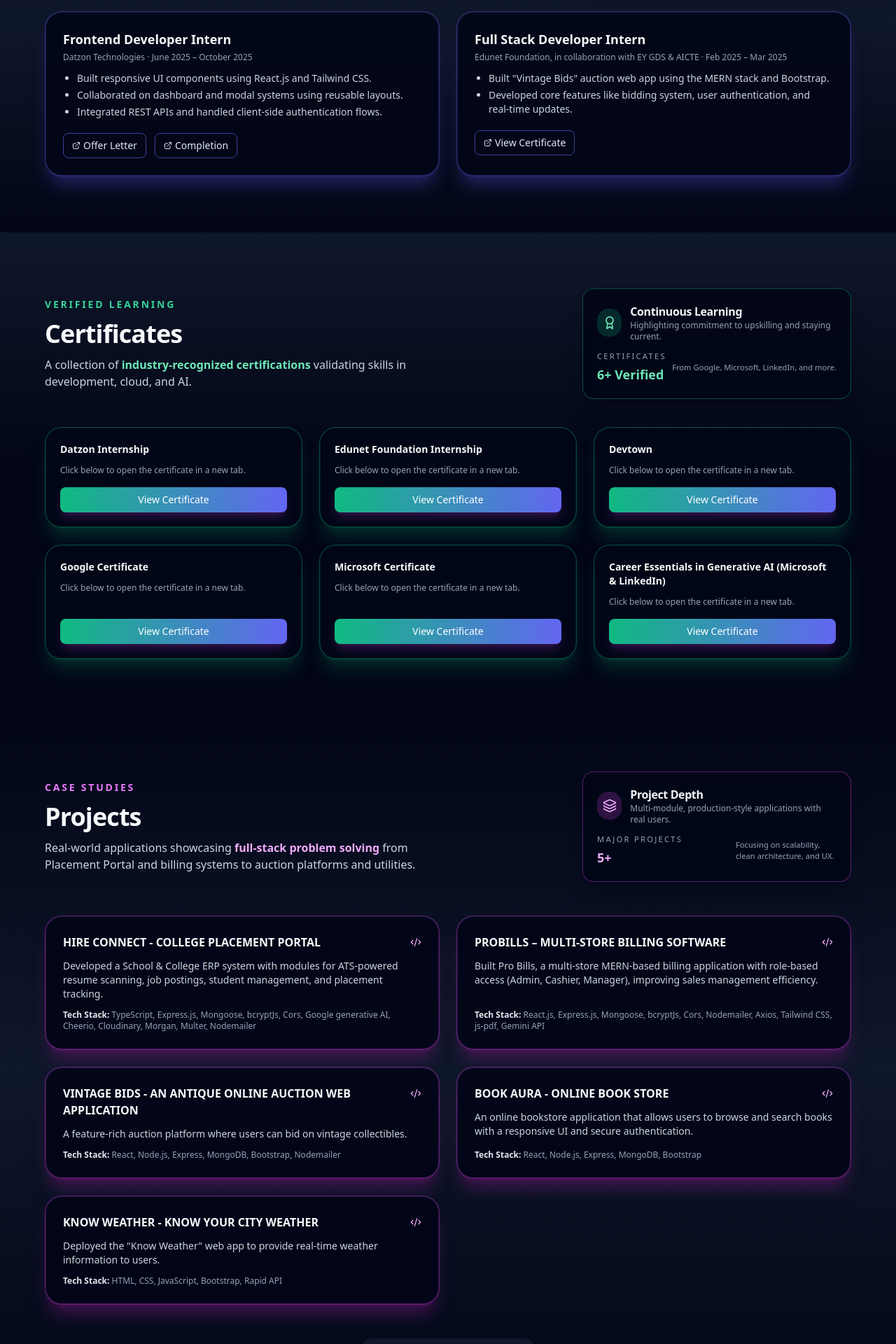
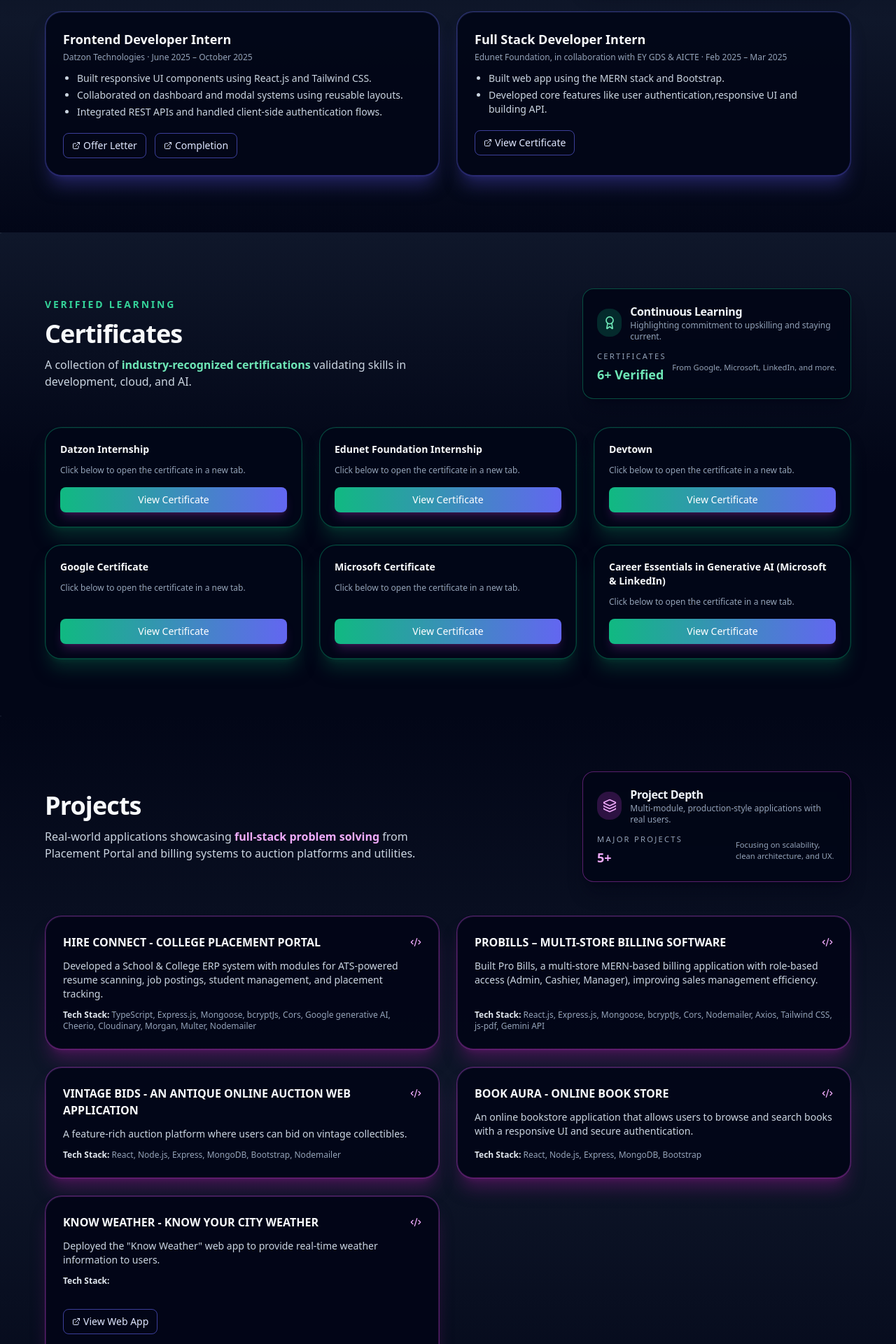
Before and after one commit to Rohan-Kelaskar-36/Personal-Portfolio, a React (Vite) app: page / in a window 1280 px wide. Shown: the part 2680-4600 px from the top of the page at 70% size. Built offline with nearby package versions, Linux system fonts and the light colour scheme.

Commit message:
weather app external link

```diff
--- a/src/components/Experience.jsx
+++ b/src/components/Experience.jsx
@@ -158,12 +158,12 @@
               </p>
               <ul className="mt-3 list-disc space-y-1 pl-5 text-sm text-slate-300">
                 <li>
-                  Built &quot;Vintage Bids&quot; auction web app using the MERN
+                  Built web app using the MERN
                   stack and Bootstrap.
                 </li>
                 <li>
-                  Developed core features like bidding system, user
-                  authentication, and real-time updates.
+                  Developed core features like user
+                  authentication,responsive UI and building API.
                 </li>
               </ul>
               <div className="mt-5">
--- a/src/components/Projects.jsx
+++ b/src/components/Projects.jsx
@@ -3,7 +3,7 @@
 import { Link } from "react-router-dom";
 import Tilt from "react-parallax-tilt";
 import { motion } from "framer-motion";
-import { Code2, Layers3 } from "lucide-react";
+import { Code2, Layers3,ExternalLink } from "lucide-react";
 import { Button } from "./ui/button";
 import { Card, CardContent, CardHeader, CardTitle } from "./ui/card";
 
@@ -57,9 +57,7 @@
         className="mb-10 flex flex-col items-center justify-between gap-6 md:mb-12 md:flex-row"
       >
         <div className="space-y-3 text-center md:text-left">
-          <p className="text-sm font-semibold uppercase tracking-[0.2em] text-fuchsia-400">
-            Case Studies
-          </p>
+
           <h2 className="text-3xl font-bold tracking-tight text-slate-50 sm:text-4xl">
             Projects
           </h2>
@@ -132,8 +130,32 @@
                 <span className="font-semibold text-slate-200">
                   Tech Stack:
                 </span>{" "}
+
+                {project.title === "KNOW WEATHER - KNOW YOUR CITY WEATHER" && (
+                  <div className="mt-3 flex flex-wrap gap-3">
+  <Button
+  asChild
+    size="sm"
+    variant="outline"
+    className="border-indigo-500/60 text-indigo-100 mt-5 mb-4"
+  >
+    <a
+      href="https://rrk-weather-app.onrender.com"
+      target="_blank"
+      rel="noopener noreferrer"
+      className="inline-flex items-center gap-1"
+    >
+      <ExternalLink className="h-3 w-3" />
+      View Web App
+    </a>
+  </Button>
+  </div>
+)}
+
                 {project.stack}
+
               </p>
+
             </div>
           </Tilt>
         ))}
```
